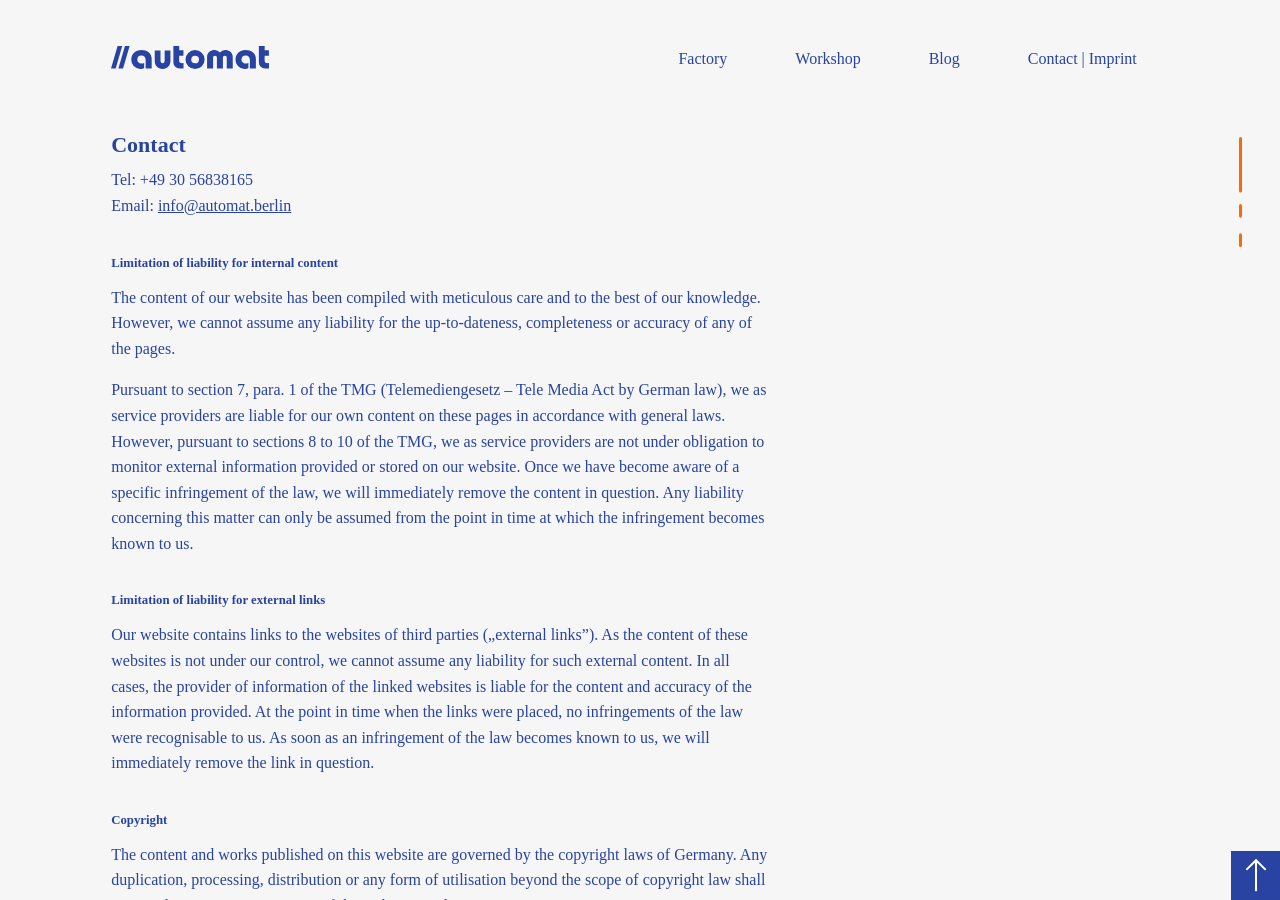
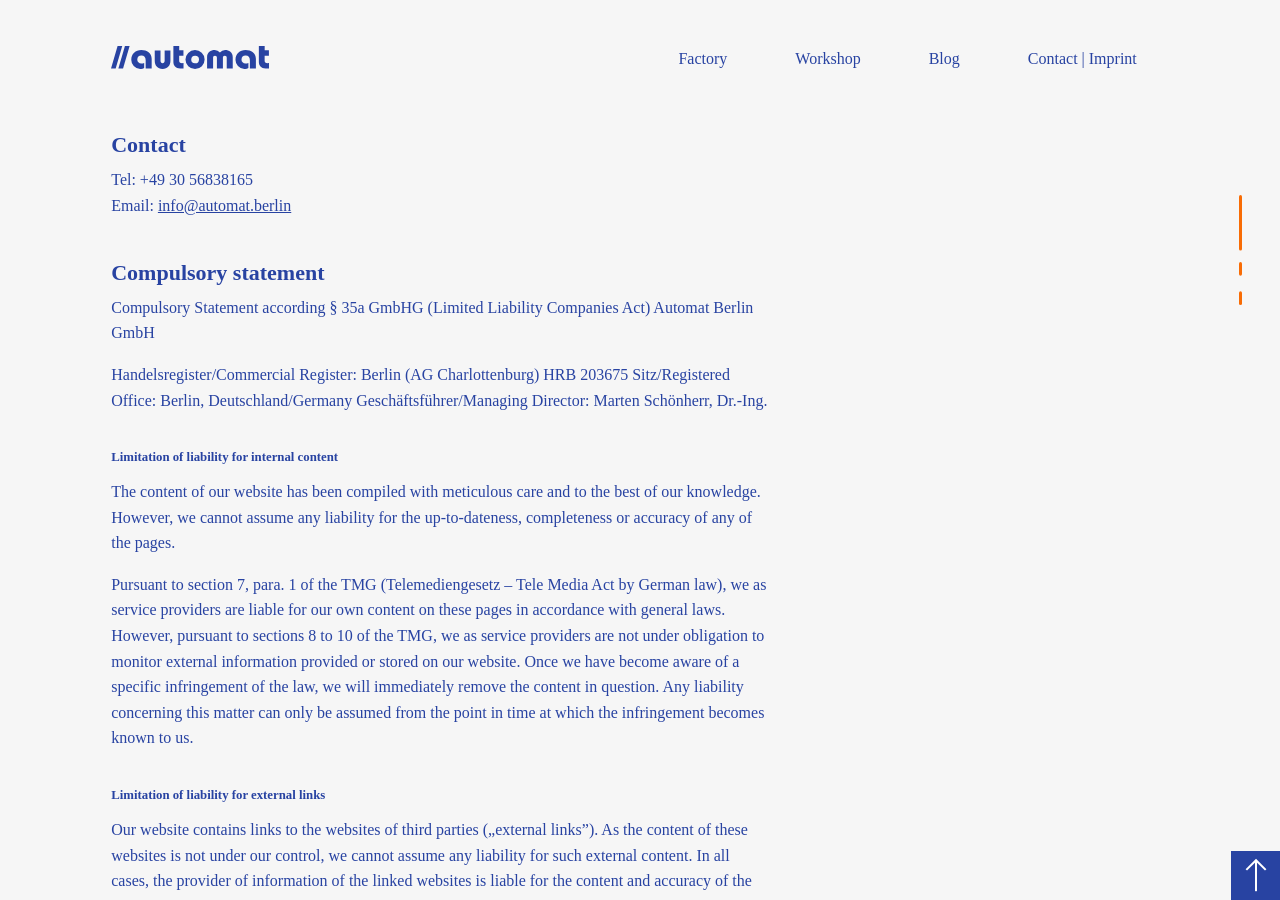
Before and after one commit to automat-berlin/automat-berlin.github.io, a Jekyll site: the page built from contact.html, in a window 1280 px wide and 900 px high, scrolled down 500 px. Built offline with Jekyll 4.4.1, drawn with Linux system fonts in a browser that asks for light colours; nearby versions of some CDN libraries; some web fonts are replaced.

Commit message:
Add compulsory statement

```diff
--- a/contact.html
+++ b/contact.html
@@ -20,6 +20,17 @@ layout: default
         Tel: +49 30 56838165<br>
         Email: <a href="mailto:info@automat.berlin">info@automat.berlin</a><br>
       </p>
+
+	<h3>Compulsory statement</h3>
+	<p>
+	Compulsory Statement according § 35a GmbHG (Limited Liability Companies Act)
+	Automat Berlin GmbH
+	</p>
+	<p>
+	Handelsregister/Commercial Register: Berlin (AG Charlottenburg) HRB 203675
+	Sitz/Registered Office: Berlin, Deutschland/Germany
+	Geschäftsführer/Managing Director: Marten Schönherr, Dr.-Ing.
+	</p>
 
 
       <p>
```
